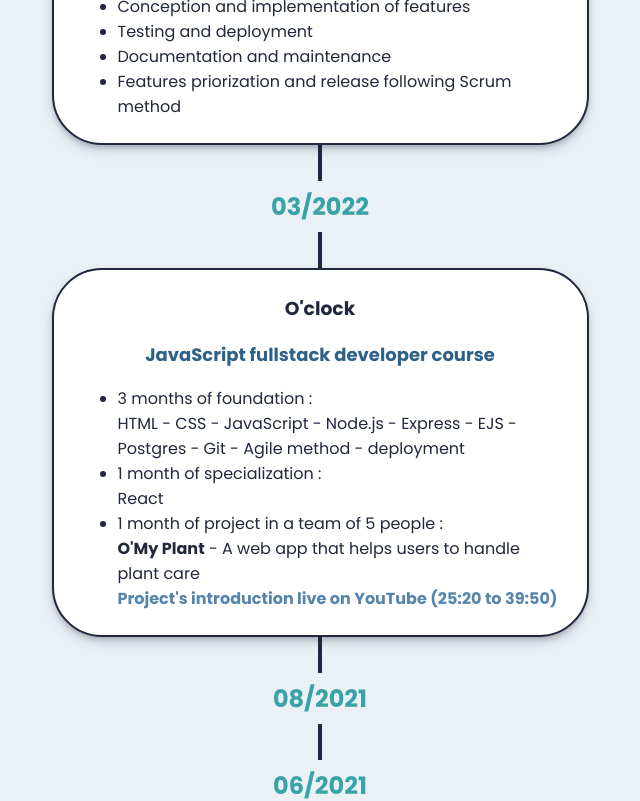
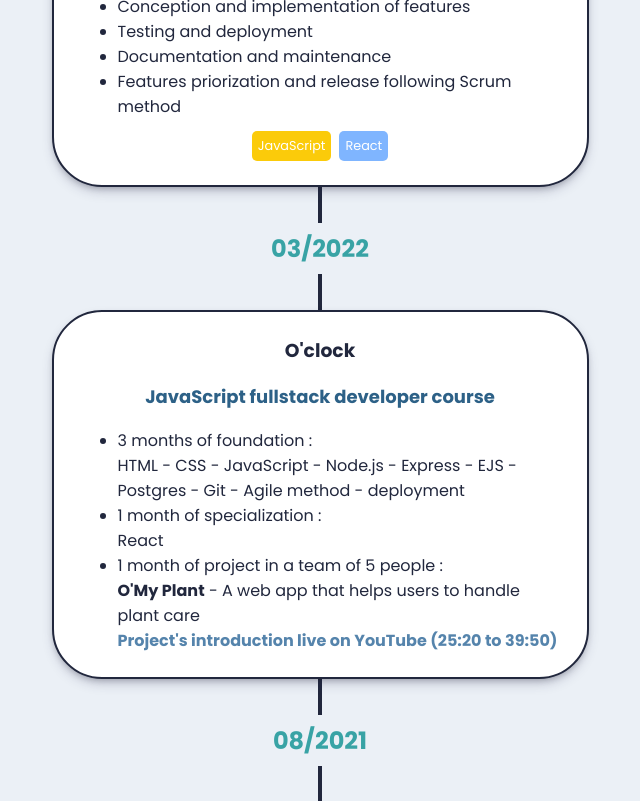
Before and after one commit to evelyne-phich/portfolio, a React (Create React App) app: page / in a window 1280 px wide. Shown: the part 960-1761 px from the top of the page, without its empty margins (320-960 px from the left). Built offline with nearby package versions, Linux system fonts and the light colour scheme.

Commit message:
add Tags in CareerCard

```diff
--- a/src/components/CareerCard/index.tsx
+++ b/src/components/CareerCard/index.tsx
@@ -3,10 +3,13 @@ import style from "./index.module.scss";
 import { ReactNode, useRef } from "react";
 
 import { useIsVisible } from "services/hooks";
+import { Tags } from "components/Tags";
+import { TagType } from "components/Tags/index.services";
 
 type Props = {
   title: string;
   position: string;
+  tags?: Array<TagType>;
   title2?: string;
   position2?: string;
   detail?: string;
@@ -16,6 +19,7 @@ type Props = {
 export const CareerCard = ({
   title,
   position,
+  tags,
   title2,
   position2,
   detail,
@@ -33,6 +37,7 @@ export const CareerCard = ({
         <h3 className={style.title}>{title}</h3>
         <p className={style.position}>{position}</p>
         <ul className={style.description}>{children}</ul>
+        {tags && <Tags tags={tags} />}
         {title2 && (
           <h3 className={`${style.title} ${style.withSpacing}`}>{title2}</h3>
         )}
--- a/src/components/MyCareer/index.tsx
+++ b/src/components/MyCareer/index.tsx
@@ -2,6 +2,7 @@ import style from "./index.module.scss";
 
 import { CareerCard } from "components/CareerCard";
 import { Section } from "components/Section";
+import { tags } from "components/Tags/index.services";
 
 export const MyCareer = () => {
   return (
@@ -9,7 +10,11 @@ export const MyCareer = () => {
       <div className={style.container}>
         <div className={style.timeline}></div>
         <h2 className={style.date}>Present</h2>
-        <CareerCard title="Dalma" position="Frontend engineer">
+        <CareerCard
+          title="Dalma"
+          position="Frontend engineer"
+          tags={[tags.javaScript, tags.react]}
+        >
           <li>Conception and implementation of features</li>
           <li>Testing and deployment</li>
           <li>Documentation and maintenance</li>
--- a/src/components/MyProjects/index.services.tsx
+++ b/src/components/MyProjects/index.services.tsx
@@ -15,7 +15,7 @@ export const projects = [
     projectLink: "https://o-my-plant.surge.sh/",
     gitHubLink: "https://github.com/O-clock-XIII/projet-10-o-my-plant",
     tags: [
-      tags.javascript,
+      tags.javaScript,
       tags.react,
       tags.redux,
       tags.nodeJs,
@@ -31,7 +31,7 @@ export const projects = [
       "A chatroom web app that allows users to connect and send messages.",
     projectLink: "https://chatroom-d-evy.herokuapp.com/",
     gitHubLink: "https://github.com/evelyne-phich/chatroom",
-    tags: [tags.javascript, tags.react, tags.redux],
+    tags: [tags.javaScript, tags.react, tags.redux],
   },
   {
     icon: <ListIcon />,
@@ -41,7 +41,7 @@ export const projects = [
       "A simple to-do list web app that allows users to add, follow and delete tasks.",
     projectLink: "https://to-do-list-d-evy.surge.sh/",
     gitHubLink: "https://github.com/evelyne-phich/to-do-list",
-    tags: [tags.javascript, tags.react],
+    tags: [tags.javaScript, tags.react],
   },
   {
     icon: <RamenIcon />,
@@ -52,7 +52,7 @@ export const projects = [
     projectLink: "https://les-bonnes-recettes-d-evy.herokuapp.com/",
     gitHubLink: "https://github.com/evelyne-phich/les-bonnes-recettes-d-evy",
     tags: [
-      tags.javascript,
+      tags.javaScript,
       tags.ejs,
       tags.nodeJs,
       tags.express,
@@ -67,6 +67,6 @@ export const projects = [
       "The first web app I ever coded that made me want to become a software engineer ! It gathers some good places where I've been eating that deserve to be shared.",
     projectLink: "https://les-bonnes-adresses-d-evy.herokuapp.com/",
     gitHubLink: "https://github.com/evelyne-phich/Les-bonnes-adresses-d-Evy",
-    tags: [tags.javascript, tags.ejs, tags.nodeJs, tags.express],
+    tags: [tags.javaScript, tags.ejs, tags.nodeJs, tags.express],
   },
 ];
--- a/src/components/ProjectCard/index.module.scss
+++ b/src/components/ProjectCard/index.module.scss
@@ -7,11 +7,11 @@
   box-shadow: rgb(50 50 93 / 25%) 0px 6px 12px -2px,
     rgb(0 0 0 / 30%) 0px 3px 7px -3px;
   max-width: 400px;
-  min-height: 350px;
+  min-height: 400px;
   display: flex;
   flex-direction: column;
   align-items: center;
-  justify-content: space-evenly;
+  justify-content: space-between;
   margin: 12px;
   background-color: white;
 }
@@ -37,6 +37,7 @@
 .links {
   display: flex;
   gap: 36px;
+  margin-top: 12px;
 }
 
 .links a {
--- a/src/components/Tags/index.module.scss
+++ b/src/components/Tags/index.module.scss
@@ -3,5 +3,5 @@
   flex-wrap: wrap;
   justify-content: center;
   gap: 8px;
-  padding-bottom: 16px;
+  margin-top: 12px;
 }
--- a/src/components/Tags/index.services.ts
+++ b/src/components/Tags/index.services.ts
@@ -4,7 +4,7 @@ export type TagType = {
 }
 
 export const tags : {[key: string]: TagType} = {
-    javascript: {
+    javaScript: {
         label: 'JavaScript',
         color: "#FBCB0A"
     },
```
